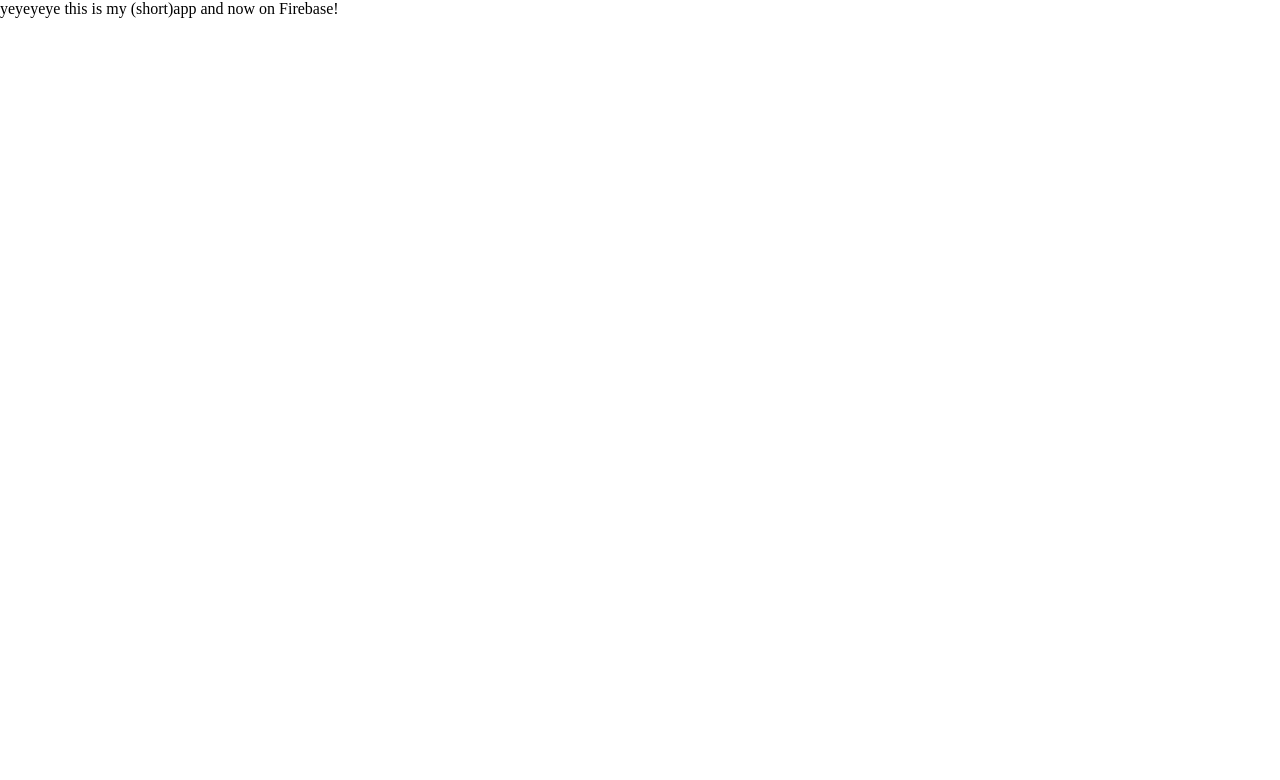
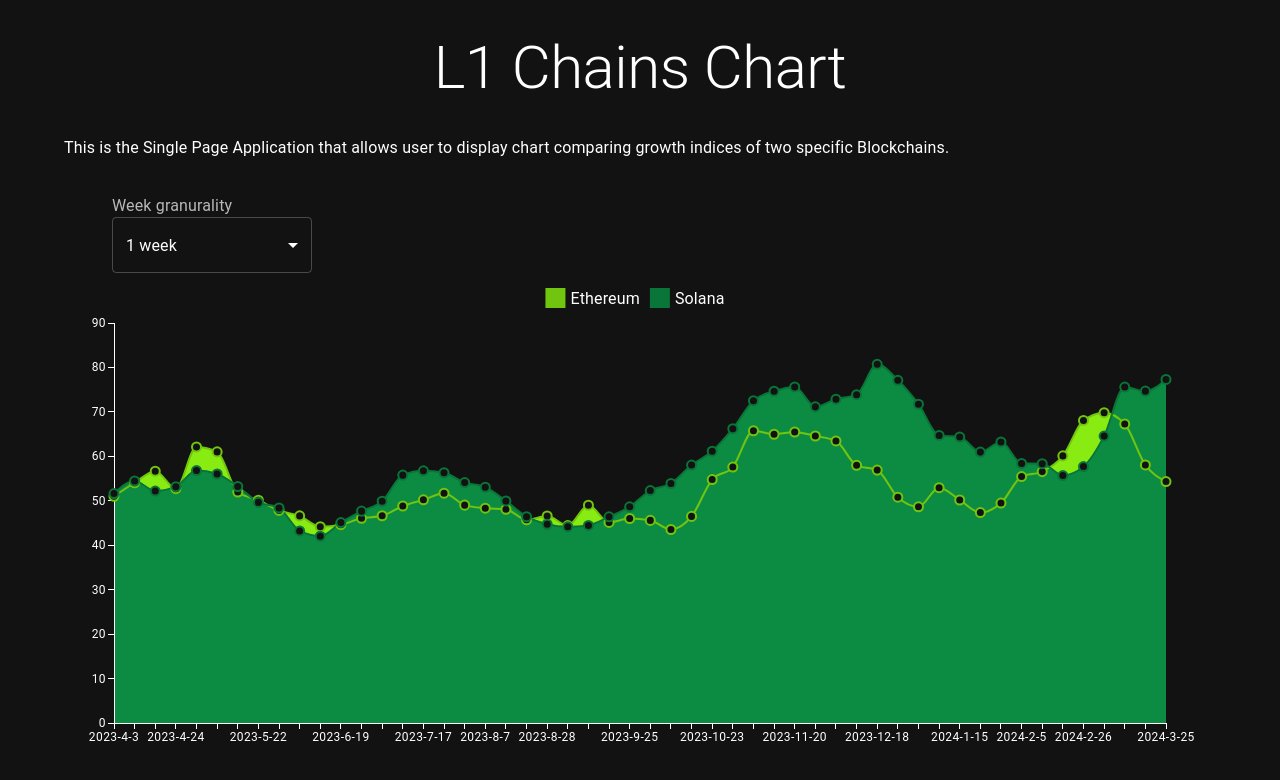
Before and after one commit to YG-Dev/l1-chains-chart, a React (Create React App) app: page / in a window 1280 px wide. Shown: the top 780 px of the page. Built offline with nearby package versions, Linux system fonts and the light colour scheme; no server answers; the HTML template or start-up script is replaced by a standard one.

Commit message:
feat/prepare basic functionality

```diff
--- a/src/App.tsx
+++ b/src/App.tsx
@@ -1,32 +1,24 @@
-import { useEffect } from 'react';
+import { createTheme, ThemeProvider } from '@mui/material/styles';
+import MainView from './views/MainView';
+
+export const ThemeApp = () => {
+  const theme = createTheme({
+    palette: {
+      mode: 'dark',
+    },
+  });
+
+  return (
+    <ThemeProvider theme={theme}>
+      <MainView />
+    </ThemeProvider>
+  )
+}
+
 
 function App() {
-  const fetchChainsGrowthIndex = async () => {
-    const url = '/growth-index/basic-timeline-data';
-
-    const data = '{"chainName":"ethereum","period":"last year","metric":"tg_growth_index","compareWith":["solana"]}';
-
-    const response = await fetch(url, {
-        method: 'POST',
-        headers: {
-            'Content-Type': 'application/json',
-        },
-        body: data,
-    });
-
-    const text = await response.text();
-
-    console.log("RES ", text);
-  }
-
-  useEffect(() => {
-    fetchChainsGrowthIndex();
-  })
-
   return (
-    <div className="App">
-      yeyeyeye this is my (short)app and now on Firebase!
-    </div>
+      <ThemeApp/>
   );
 }
 
--- /dev/null
+++ b/src/components/ChainsChart.tsx
@@ -0,0 +1,76 @@
+import { LineChart } from '@mui/x-charts/LineChart';
+import { ChainsData, GrowthIndexData } from '../views/MainView';
+
+interface ChainsChartProps {
+    data: ChainsData;
+    blockchainName: string;
+    cumulativeName: string;
+    weekGranularity: number;
+}
+
+const mappedDates = (list: GrowthIndexData[], weekGranularity: number) => {
+  const mappedResult = list.map((item) => new Date(item.date));
+
+  if(weekGranularity === 1) { // Return the array, if there's no need for filtering
+    return mappedResult;
+  }
+
+  return mappedResult.filter((e, i) => i % weekGranularity === weekGranularity - 1);
+}
+
+const mappedValues = (list: GrowthIndexData[], weekGranularity: number) => {
+  const mappedResult = list.map((item) => item.value);
+
+  if(weekGranularity === 1) { // Return the array, if there's no need for filtering
+    return mappedResult;
+  }
+
+  return mappedResult.filter((e, i) => i % weekGranularity === weekGranularity - 1);
+}
+
+function ChainsChart({ data, blockchainName, cumulativeName, weekGranularity }: ChainsChartProps) {
+    const dates = mappedDates(data.blockchain.tg_growth_index, weekGranularity);
+    const blockchainValues = mappedValues(data.blockchain.tg_growth_index, weekGranularity);
+    const cumulativeValues = mappedValues(data.cumulative.tg_growth_index, weekGranularity);
+
+    console.log(dates)
+
+    const customize = {
+        height: 500,
+        stackingOrder: 'descending',
+    };
+
+    return (
+        <LineChart
+            xAxis={[
+                {
+                id: 'Years',
+                data: dates,
+                scaleType: 'point',
+                valueFormatter: (date) => `${date.getFullYear()}-${date.getMonth() + 1}-${date.getDate()}`,
+                },
+            ]}
+            series={[
+                {
+                  id: blockchainName,
+                  label: blockchainName,
+                  data: blockchainValues,
+                  area: true,
+                  showMark: true,
+                  color: '#72c50f'
+                },
+                {
+                  id: cumulativeName,
+                  label: cumulativeName,
+                  data: cumulativeValues,
+                  area: true,
+                  showMark: true,
+                  color: '#0a7538'
+                }
+              ]}
+            {...customize}
+        />
+    );
+  }
+
+  export default ChainsChart;
--- a/src/mocks/basic-timeline-data.mock.ts
+++ b/src/mocks/basic-timeline-data.mock.ts
@@ -1,322 +1,324 @@
-const JSONdata = {
-    "blockchain": {
-        "tg_growth_index": [{
-            "date": "2023-04-03",
-            "value": 51
+import { ChainsData } from "../views/MainView";
+
+const data: ChainsData = {
+    blockchain: {
+        tg_growth_index: [{
+            date: "2023-04-03",
+            value: 51
         }, {
-            "date": "2023-04-10",
-            "value": 54.06
+            date: "2023-04-10",
+            value: 54.06
         }, {
-            "date": "2023-04-17",
-            "value": 56.66
+            date: "2023-04-17",
+            value: 56.66
         }, {
-            "date": "2023-04-24",
-            "value": 52.73
+            date: "2023-04-24",
+            value: 52.73
         }, {
-            "date": "2023-05-01",
-            "value": 62.11
+            date: "2023-05-01",
+            value: 62.11
         }, {
-            "date": "2023-05-08",
-            "value": 61
+            date: "2023-05-08",
+            value: 61
         }, {
-            "date": "2023-05-15",
-            "value": 51.96
+            date: "2023-05-15",
+            value: 51.96
         }, {
-            "date": "2023-05-22",
-            "value": 50.13
+            date: "2023-05-22",
+            value: 50.13
         }, {
-            "date": "2023-05-29",
-            "value": 47.82
+            date: "2023-05-29",
+            value: 47.82
         }, {
-            "date": "2023-06-05",
-            "value": 46.6
+            date: "2023-06-05",
+            value: 46.6
         }, {
-            "date": "2023-06-12",
-            "value": 44.18
+            date: "2023-06-12",
+            value: 44.18
         }, {
-            "date": "2023-06-19",
-            "value": 44.62
+            date: "2023-06-19",
+            value: 44.62
         }, {
-            "date": "2023-06-26",
-            "value": 46.05
+            date: "2023-06-26",
+            value: 46.05
         }, {
-            "date": "2023-07-03",
-            "value": 46.63
+            date: "2023-07-03",
+            value: 46.63
         }, {
-            "date": "2023-07-10",
-            "value": 48.82
+            date: "2023-07-10",
+            value: 48.82
         }, {
-            "date": "2023-07-17",
-            "value": 50.21
+            date: "2023-07-17",
+            value: 50.21
         }, {
-            "date": "2023-07-24",
-            "value": 51.71
+            date: "2023-07-24",
+            value: 51.71
         }, {
-            "date": "2023-07-31",
-            "value": 49.02
+            date: "2023-07-31",
+            value: 49.02
         }, {
-            "date": "2023-08-07",
-            "value": 48.33
+            date: "2023-08-07",
+            value: 48.33
         }, {
-            "date": "2023-08-14",
-            "value": 48.08
+            date: "2023-08-14",
+            value: 48.08
         }, {
-            "date": "2023-08-21",
-            "value": 45.72
+            date: "2023-08-21",
+            value: 45.72
         }, {
-            "date": "2023-08-28",
-            "value": 46.58
+            date: "2023-08-28",
+            value: 46.58
         }, {
-            "date": "2023-09-04",
-            "value": 44.43
+            date: "2023-09-04",
+            value: 44.43
         }, {
-            "date": "2023-09-11",
-            "value": 49.01
+            date: "2023-09-11",
+            value: 49.01
         }, {
-            "date": "2023-09-18",
-            "value": 45.13
+            date: "2023-09-18",
+            value: 45.13
         }, {
-            "date": "2023-09-25",
-            "value": 46.01
+            date: "2023-09-25",
+            value: 46.01
         }, {
-            "date": "2023-10-02",
-            "value": 45.59
+            date: "2023-10-02",
+            value: 45.59
         }, {
-            "date": "2023-10-09",
-            "value": 43.54
+            date: "2023-10-09",
+            value: 43.54
         }, {
-            "date": "2023-10-16",
-            "value": 46.49
+            date: "2023-10-16",
+            value: 46.49
         }, {
-            "date": "2023-10-23",
-            "value": 54.77
+            date: "2023-10-23",
+            value: 54.77
         }, {
-            "date": "2023-10-30",
-            "value": 57.59
+            date: "2023-10-30",
+            value: 57.59
         }, {
-            "date": "2023-11-06",
-            "value": 65.76
+            date: "2023-11-06",
+            value: 65.76
         }, {
-            "date": "2023-11-13",
-            "value": 64.97
+            date: "2023-11-13",
+            value: 64.97
         }, {
-            "date": "2023-11-20",
-            "value": 65.48
+            date: "2023-11-20",
+            value: 65.48
         }, {
-            "date": "2023-11-27",
-            "value": 64.57
+            date: "2023-11-27",
+            value: 64.57
         }, {
-            "date": "2023-12-04",
-            "value": 63.47
+            date: "2023-12-04",
+            value: 63.47
         }, {
-            "date": "2023-12-11",
-            "value": 57.98
+            date: "2023-12-11",
+            value: 57.98
         }, {
-            "date": "2023-12-18",
-            "value": 56.9
+            date: "2023-12-18",
+            value: 56.9
         }, {
-            "date": "2023-12-25",
-            "value": 50.81
+            date: "2023-12-25",
+            value: 50.81
         }, {
-            "date": "2024-01-01",
-            "value": 48.64
+            date: "2024-01-01",
+            value: 48.64
         }, {
-            "date": "2024-01-08",
-            "value": 52.94
+            date: "2024-01-08",
+            value: 52.94
         }, {
-            "date": "2024-01-15",
-            "value": 50.18
+            date: "2024-01-15",
+            value: 50.18
         }, {
-            "date": "2024-01-22",
-            "value": 47.34
+            date: "2024-01-22",
+            value: 47.34
         }, {
-            "date": "2024-01-29",
-            "value": 49.48
+            date: "2024-01-29",
+            value: 49.48
         }, {
-            "date": "2024-02-05",
-            "value": 55.44
+            date: "2024-02-05",
+            value: 55.44
         }, {
-            "date": "2024-02-12",
-            "value": 56.56
+            date: "2024-02-12",
+            value: 56.56
         }, {
-            "date": "2024-02-19",
-            "value": 60.1
+            date: "2024-02-19",
+            value: 60.1
         }, {
-            "date": "2024-02-26",
-            "value": 68.08
+            date: "2024-02-26",
+            value: 68.08
         }, {
-            "date": "2024-03-04",
-            "value": 69.82
+            date: "2024-03-04",
+            value: 69.82
         }, {
-            "date": "2024-03-11",
-            "value": 67.28
+            date: "2024-03-11",
+            value: 67.28
         }, {
-            "date": "2024-03-18",
-            "value": 58.07
+            date: "2024-03-18",
+            value: 58.07
         }, {
-            "date": "2024-03-25",
-            "value": 54.33
+            date: "2024-03-25",
+            value: 54.33
         }]
     },
-    "cumulative": {
-        "tg_growth_index": [{
-            "date": "2023-04-03",
-            "value": 51.63
+    cumulative: {
+        tg_growth_index: [{
+            date: "2023-04-03",
+            value: 51.63
         }, {
-            "date": "2023-04-10",
-            "value": 54.45
+            date: "2023-04-10",
+            value: 54.45
         }, {
-            "date": "2023-04-17",
-            "value": 52.19
+            date: "2023-04-17",
+            value: 52.19
         }, {
-            "date": "2023-04-24",
-            "value": 53.17
+            date: "2023-04-24",
+            value: 53.17
         }, {
-            "date": "2023-05-01",
-            "value": 56.8
+            date: "2023-05-01",
+            value: 56.8
         }, {
-            "date": "2023-05-08",
-            "value": 56.03
+            date: "2023-05-08",
+            value: 56.03
         }, {
-            "date": "2023-05-15",
-            "value": 53.21
+            date: "2023-05-15",
+            value: 53.21
         }, {
-            "date": "2023-05-22",
-            "value": 49.64
+            date: "2023-05-22",
+            value: 49.64
         }, {
-            "date": "2023-05-29",
-            "value": 48.37
+            date: "2023-05-29",
+            value: 48.37
         }, {
-            "date": "2023-06-05",
-            "value": 43.21
+            date: "2023-06-05",
+            value: 43.21
         }, {
-            "date": "2023-06-12",
-            "value": 42.04
+            date: "2023-06-12",
+            value: 42.04
         }, {
-            "date": "2023-06-19",
-            "value": 45.1
+            date: "2023-06-19",
+            value: 45.1
         }, {
-            "date": "2023-06-26",
-            "value": 47.67
+            date: "2023-06-26",
+            value: 47.67
         }, {
-            "date": "2023-07-03",
-            "value": 49.89
+            date: "2023-07-03",
+            value: 49.89
         }, {
-            "date": "2023-07-10",
-            "value": 55.77
+            date: "2023-07-10",
+            value: 55.77
         }, {
-            "date": "2023-07-17",
-            "value": 56.75
+            date: "2023-07-17",
+            value: 56.75
         }, {
-            "date": "2023-07-24",
-            "value": 56.31
+            date: "2023-07-24",
+            value: 56.31
         }, {
-            "date": "2023-07-31",
-            "value": 54.09
+            date: "2023-07-31",
+            value: 54.09
         }, {
-            "date": "2023-08-07",
-            "value": 53.04
+            date: "2023-08-07",
+            value: 53.04
         }, {
-            "date": "2023-08-14",
-            "value": 49.97
+            date: "2023-08-14",
+            value: 49.97
         }, {
-            "date": "2023-08-21",
-            "value": 46.41
+            date: "2023-08-21",
+            value: 46.41
         }, {
-            "date": "2023-08-28",
-            "value": 44.72
+            date: "2023-08-28",
+            value: 44.72
         }, {
-            "date": "2023-09-04",
-            "value": 44.14
+            date: "2023-09-04",
+            value: 44.14
         }, {
-            "date": "2023-09-11",
-            "value": 44.46
+            date: "2023-09-11",
+            value: 44.46
         }, {
-            "date": "2023-09-18",
-            "value": 46.39
+            date: "2023-09-18",
+            value: 46.39
         }, {
-            "date": "2023-09-25",
-            "value": 48.64
+            date: "2023-09-25",
+            value: 48.64
         }, {
-            "date": "2023-10-02",
-            "value": 52.29
+            date: "2023-10-02",
+            value: 52.29
         }, {
-            "date": "2023-10-09",
-            "value": 53.89
+            date: "2023-10-09",
+            value: 53.89
         }, {
-            "date": "2023-10-16",
-            "value": 58.04
+            date: "2023-10-16",
+            value: 58.04
         }, {
-            "date": "2023-10-23",
-            "value": 61.15
+            date: "2023-10-23",
+            value: 61.15
         }, {
-            "date": "2023-10-30",
-            "value": 66.22
+            date: "2023-10-30",
+            value: 66.22
         }, {
-            "date": "2023-11-06",
-            "value": 72.53
+            date: "2023-11-06",
+            value: 72.53
         }, {
-            "date": "2023-11-13",
-            "value": 74.64
+            date: "2023-11-13",
+            value: 74.64
         }, {
-            "date": "2023-11-20",
-            "value": 75.61
+            date: "2023-11-20",
+            value: 75.61
         }, {
-            "date": "2023-11-27",
-            "value": 71.13
+            date: "2023-11-27",
+            value: 71.13
         }, {
-            "date": "2023-12-04",
-            "value": 72.86
+            date: "2023-12-04",
+            value: 72.86
         }, {
-            "date": "2023-12-11",
-            "value": 73.88
+            date: "2023-12-11",
+            value: 73.88
         }, {
-            "date": "2023-12-18",
-            "value": 80.71
+            date: "2023-12-18",
+            value: 80.71
         }, {
-            "date": "2023-12-25",
-            "value": 77.11
+            date: "2023-12-25",
+            value: 77.11
         }, {
-            "date": "2024-01-01",
-            "value": 71.73
+            date: "2024-01-01",
+            value: 71.73
         }, {
-            "date": "2024-01-08",
-            "value": 64.71
+            date: "2024-01-08",
+            value: 64.71
         }, {
-            "date": "2024-01-15",
-            "value": 64.35
+            date: "2024-01-15",
+            value: 64.35
         }, {
-            "date": "2024-01-22",
-            "value": 60.95
+            date: "2024-01-22",
+            value: 60.95
         }, {
-            "date": "2024-01-29",
-            "value": 63.22
+            date: "2024-01-29",
+            value: 63.22
         }, {
-            "date": "2024-02-05",
-            "value": 58.41
+            date: "2024-02-05",
+            value: 58.41
         }, {
-            "date": "2024-02-12",
-            "value": 58.35
+            date: "2024-02-12",
+            value: 58.35
         }, {
-            "date": "2024-02-19",
-            "value": 55.68
+            date: "2024-02-19",
+            value: 55.68
         }, {
-            "date": "2024-02-26",
-            "value": 57.69
+            date: "2024-02-26",
+            value: 57.69
         }, {
-            "date": "2024-03-04",
-            "value": 64.55
+            date: "2024-03-04",
+            value: 64.55
         }, {
-            "date": "2024-03-11",
-            "value": 75.59
+            date: "2024-03-11",
+            value: 75.59
         }, {
-            "date": "2024-03-18",
-            "value": 74.67
+            date: "2024-03-18",
+            value: 74.67
         }, {
-            "date": "2024-03-25",
-            "value": 77.31
+            date: "2024-03-25",
+            value: 77.31
         }]
     }
 }
 
-export default JSONdata;
+export default data;
--- /dev/null
+++ b/src/views/MainView.tsx
@@ -0,0 +1,61 @@
+import { Container, InputLabel, MenuItem, Select, Typography } from "@mui/material";
+import data from "../mocks/basic-timeline-data.mock";
+import ChainsChart from "../components/ChainsChart";
+import { useState } from "react";
+
+export interface GrowthIndexData {
+    date: string;
+    value: number;
+}
+
+export interface ChainsData {
+    blockchain: {
+        tg_growth_index: GrowthIndexData[]
+    },
+    cumulative: {
+        tg_growth_index: GrowthIndexData[]
+    }
+}
+
+function MainView() {
+    const blockchainName = "Ethereum";
+    const cumulativeName = "Solana";
+    const [weekGranularity, setWeekGranularity] = useState(1);
+
+    return (
+        <Container sx={{ minWidth: '100vw', minHeight: '100vh', backgroundColor: '#121212' }}>
+            <Container sx={{ display: 'flex', justifyContent: 'center', flexDirection: 'column', paddingTop: '2em' }} >
+                <Typography variant="h2" component="h1" color={'#fff'} align='center' marginBottom={'.5em'}>
+                    L1 Chains Chart
+                </Typography>
+                <Typography variant="subtitle1" component="p" color={'#fff'} align='justify' marginBottom={'2em'}>
+                    This is the Single Page Application that allows user to display chart comparing growth indices of two specific Blockchains.
+                </Typography>
+                <Container sx={{ display: 'flex' }}>
+                    <Container sx={{ display: 'flex', flexDirection: 'column' }}>
+                        <InputLabel id="week-granurality-label">Week granurality</InputLabel>
+                        <Select
+                            labelId="week-granurality-label"
+                            id="week-granurality-select"
+                            value={weekGranularity}
+                            onChange={(e) => setWeekGranularity(parseInt(e.target.value as string))}
+                            sx={{ width: 200, color: '#fff' }}
+                        >
+                            <MenuItem value={1}>1 week</MenuItem>
+                            <MenuItem value={2}>2 weeks</MenuItem>
+                            <MenuItem value={4}>4 weeks</MenuItem>
+                        </Select>
+                    </Container>
+                </Container>
+                <ChainsChart
+                    data={data}
+                    blockchainName={blockchainName}
+                    cumulativeName={cumulativeName}
+                    weekGranularity={weekGranularity}
+                />
+            </Container>
+        </Container>
+    );
+  }
+
+  export default MainView;
```
Also changed, not shown: package.json (+5 -3 lines), src/setupProxy.js (deleted, +0 -11 lines), 1 other file (tests, documents, lock files or other folders).
